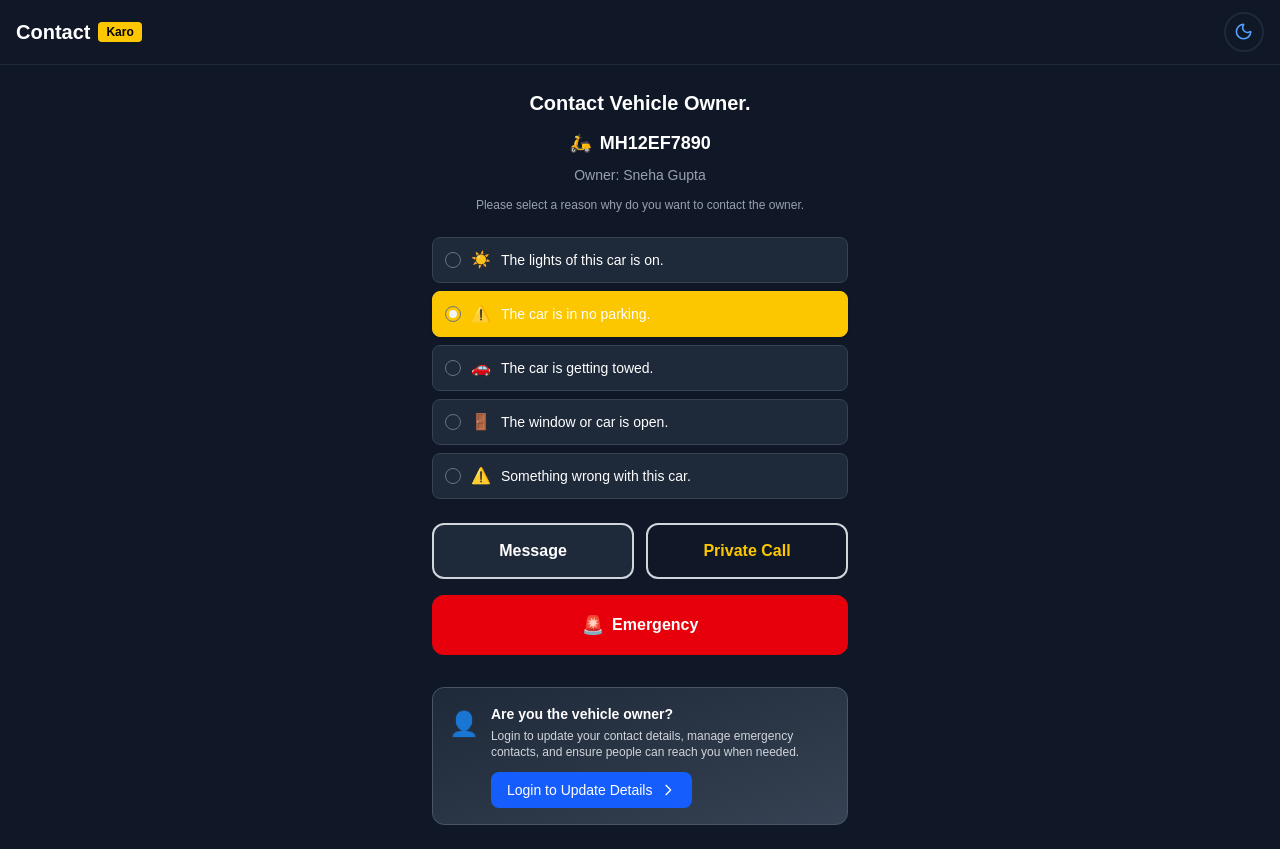
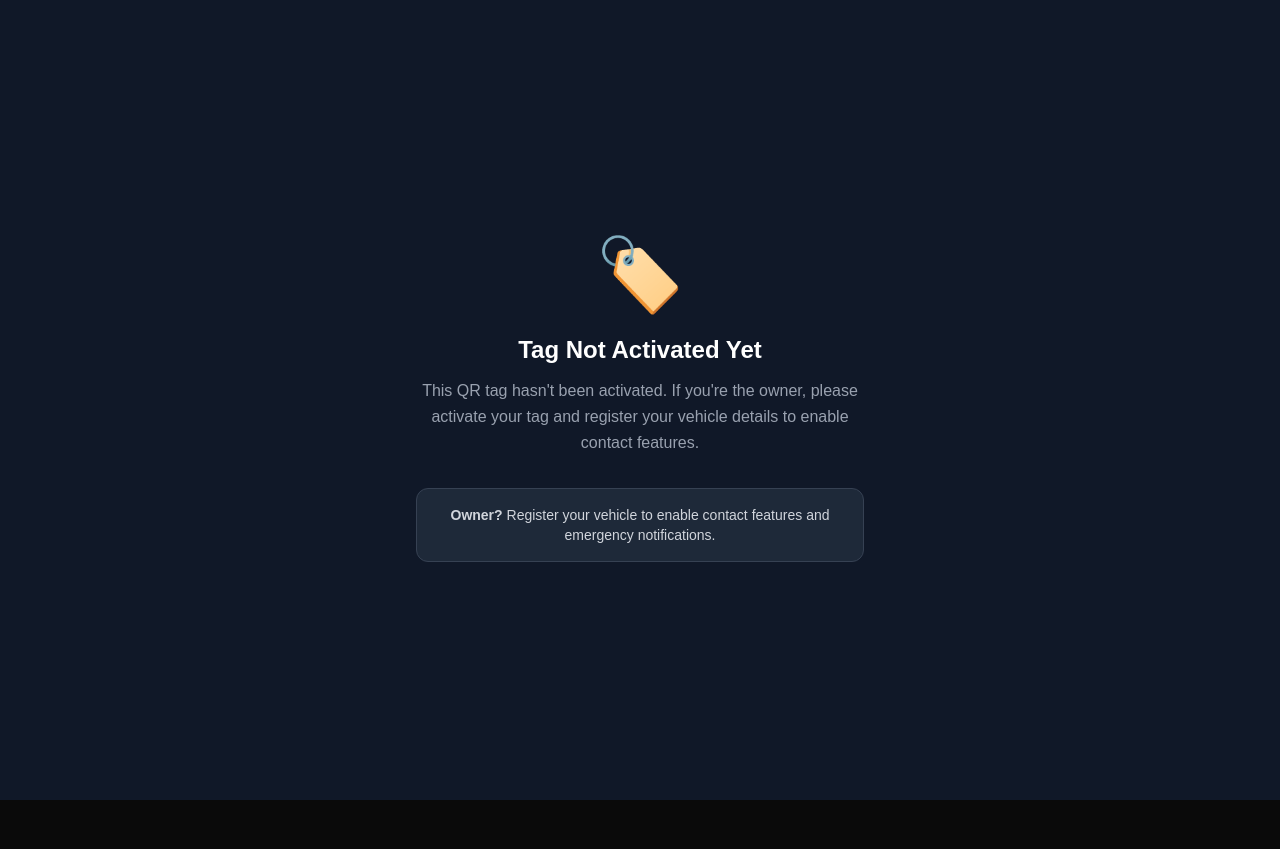
Before and after one commit to thetechv/contact-karo, a Next.js app: page /home in a window 1280 px wide. After the commit the page ends 800 px from the top, so only its background shows below. Built offline with nearby package versions, Linux system fonts and the light colour scheme.

Commit message:
feat: add owner login modal and related hooks/components

```diff
--- a/src/app/home/page.tsx
+++ b/src/app/home/page.tsx
@@ -8,6 +8,7 @@ import {
   MessageModal,
   OwnerLoginSection,
   OwnerLoginModal,
+  EmptyState,
 } from "@/module/home/components";
 import { ThemeToggle } from "@/components/ui/ThemeToggle";
 import { reasonOptions } from "@/module/home/constants";
@@ -49,7 +50,7 @@ export default function HomePage() {
   };
 
   if (!vehicleOwner) {
-    return null;
+    return <EmptyState />;
   }
 
   return (
--- /dev/null
+++ b/src/module/home/components/EmptyState.tsx
@@ -0,0 +1,35 @@
+import React from "react";
+
+interface EmptyStateProps {
+  title?: string;
+  message?: string;
+  icon?: string;
+}
+
+export function EmptyState({
+  title = "Tag Not Activated Yet",
+  message = "This QR tag hasn't been activated. If you're the owner, please activate your tag and register your vehicle details to enable contact features.",
+  icon = "🏷️",
+}: EmptyStateProps) {
+  return (
+    <div className="min-h-screen bg-white dark:bg-gray-900 flex items-center justify-center px-4">
+      <div className="max-w-md w-full text-center">
+        <div className="mb-6">
+          <span className="text-7xl">{icon}</span>
+        </div>
+        <h2 className="text-2xl font-bold text-gray-900 dark:text-white mb-3">
+          {title}
+        </h2>
+        <p className="text-gray-600 dark:text-gray-400 mb-8 leading-relaxed">
+          {message}
+        </p>
+        <div className="p-4 bg-blue-50 dark:bg-gray-800 rounded-xl border border-blue-200 dark:border-gray-700">
+          <p className="text-sm text-gray-700 dark:text-gray-300">
+            <span className="font-semibold">Owner?</span> Register your vehicle
+            to enable contact features and emergency notifications.
+          </p>
+        </div>
+      </div>
+    </div>
+  );
+}
--- a/src/module/home/components/index.ts
+++ b/src/module/home/components/index.ts
@@ -7,3 +7,4 @@ export { OwnerLoginModal } from "./OwnerLoginModal";
 export { FormInput } from "./FormInput";
 export { FormTextarea } from "./FormTextarea";
 export { ModalHeader } from "./ModalHeader";
+export { EmptyState } from "./EmptyState";
--- a/src/module/home/constants/mockData.ts
+++ b/src/module/home/constants/mockData.ts
@@ -10,43 +10,45 @@ export interface VehicleOwner {
   address: string;
 }
 
+// Mock data - uncomment to test with sample data
 export const mockVehicleOwners: VehicleOwner[] = [
-  {
-    name: "Rahul Sharma",
-    phone: "9876543210",
-    whatsapp: "9876543210",
-    email: "rahul.sharma@gmail.com",
-    vehicle_no: "DL01AB1234",
-    vehicle_type: "car",
-    emergency_contact_1: "9123456789",
-    emergency_contact_2: "9988776655",
-    address: "Flat 203, Green Residency, Rohini, Delhi",
-  },
-  {
-    name: "Amit Verma",
-    phone: "9898989898",
-    whatsapp: "9898989898",
-    email: "amit.verma@yahoo.com",
-    vehicle_no: "UP32CD4567",
-    vehicle_type: "bike",
-    emergency_contact_1: "9012345678",
-    emergency_contact_2: "9112233445",
-    address: "Near Civil Lines, Lucknow, Uttar Pradesh",
-  },
-  {
-    name: "Sneha Gupta",
-    phone: "9765432109",
-    whatsapp: "9765432109",
-    email: "sneha.gupta@outlook.com",
-    vehicle_no: "MH12EF7890",
-    vehicle_type: "scooter",
-    emergency_contact_1: "9345678123",
-    address: "Baner Road, Pune, Maharashtra",
-  },
+  // {
+  //   name: "Rahul Sharma",
+  //   phone: "9876543210",
+  //   whatsapp: "9876543210",
+  //   email: "rahul.sharma@gmail.com",
+  //   vehicle_no: "DL01AB1234",
+  //   vehicle_type: "car",
+  //   emergency_contact_1: "9123456789",
+  //   emergency_contact_2: "9988776655",
+  //   address: "Flat 203, Green Residency, Rohini, Delhi",
+  // },
+  // {
+  //   name: "Amit Verma",
+  //   phone: "9898989898",
+  //   whatsapp: "9898989898",
+  //   email: "amit.verma@yahoo.com",
+  //   vehicle_no: "UP32CD4567",
+  //   vehicle_type: "bike",
+  //   emergency_contact_1: "9012345678",
+  //   emergency_contact_2: "9112233445",
+  //   address: "Near Civil Lines, Lucknow, Uttar Pradesh",
+  // },
+  // {
+  //   name: "Sneha Gupta",
+  //   phone: "9765432109",
+  //   whatsapp: "9765432109",
+  //   email: "sneha.gupta@outlook.com",
+  //   vehicle_no: "MH12EF7890",
+  //   vehicle_type: "scooter",
+  //   emergency_contact_1: "9345678123",
+  //   address: "Baner Road, Pune, Maharashtra",
+  // },
 ];
 
 // Helper function to get a random vehicle owner
-export const getRandomVehicleOwner = (): VehicleOwner => {
+export const getRandomVehicleOwner = (): VehicleOwner | null => {
+  if (mockVehicleOwners.length === 0) return null;
   const randomIndex = Math.floor(Math.random() * mockVehicleOwners.length);
   return mockVehicleOwners[randomIndex];
 };
--- a/src/module/home/hooks/useVehicleOwner.ts
+++ b/src/module/home/hooks/useVehicleOwner.ts
@@ -1,5 +1,5 @@
 import { useState, useEffect } from "react";
-import { getRandomVehicleOwner, VehicleOwner } from "../constants";
+import { getRandomVehicleOwner, type VehicleOwner } from "../constants";
 
 export function useVehicleOwner() {
   const [vehicleOwner, setVehicleOwner] = useState<VehicleOwner | null>(null);
```
